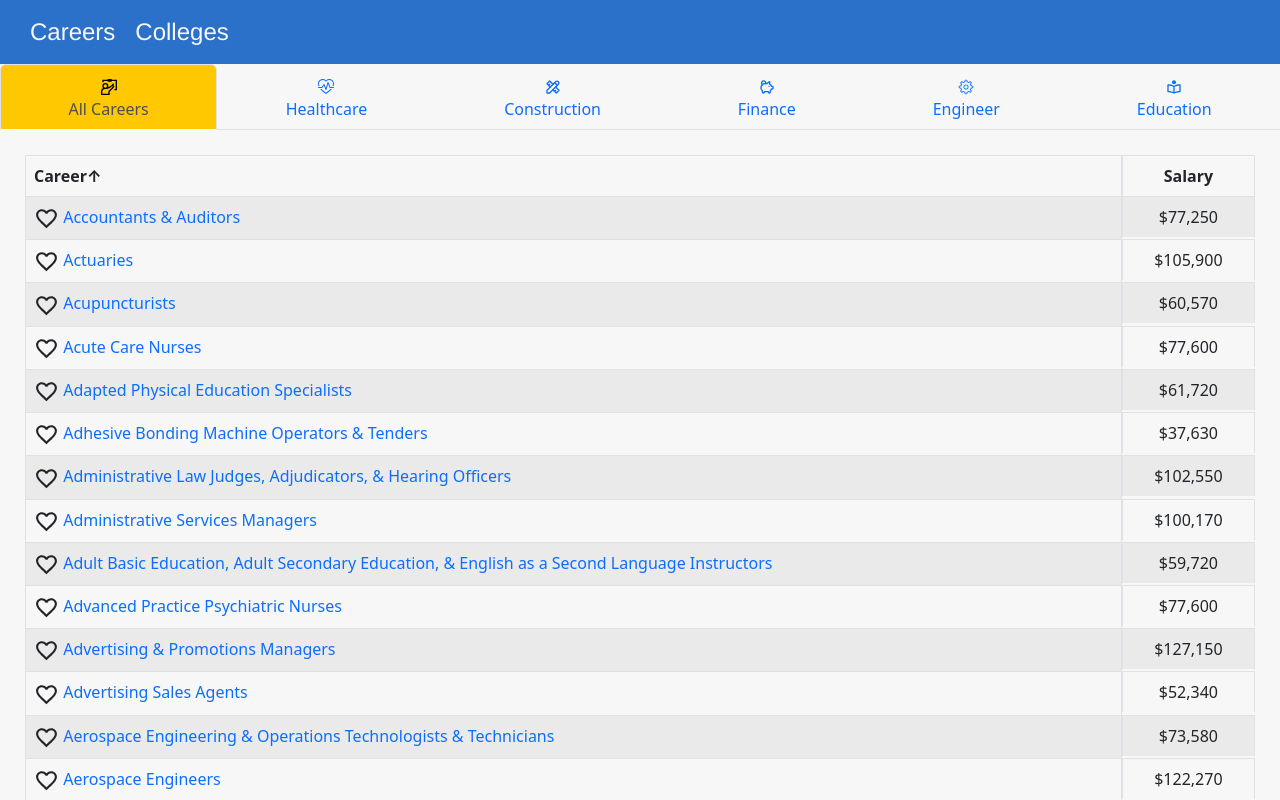
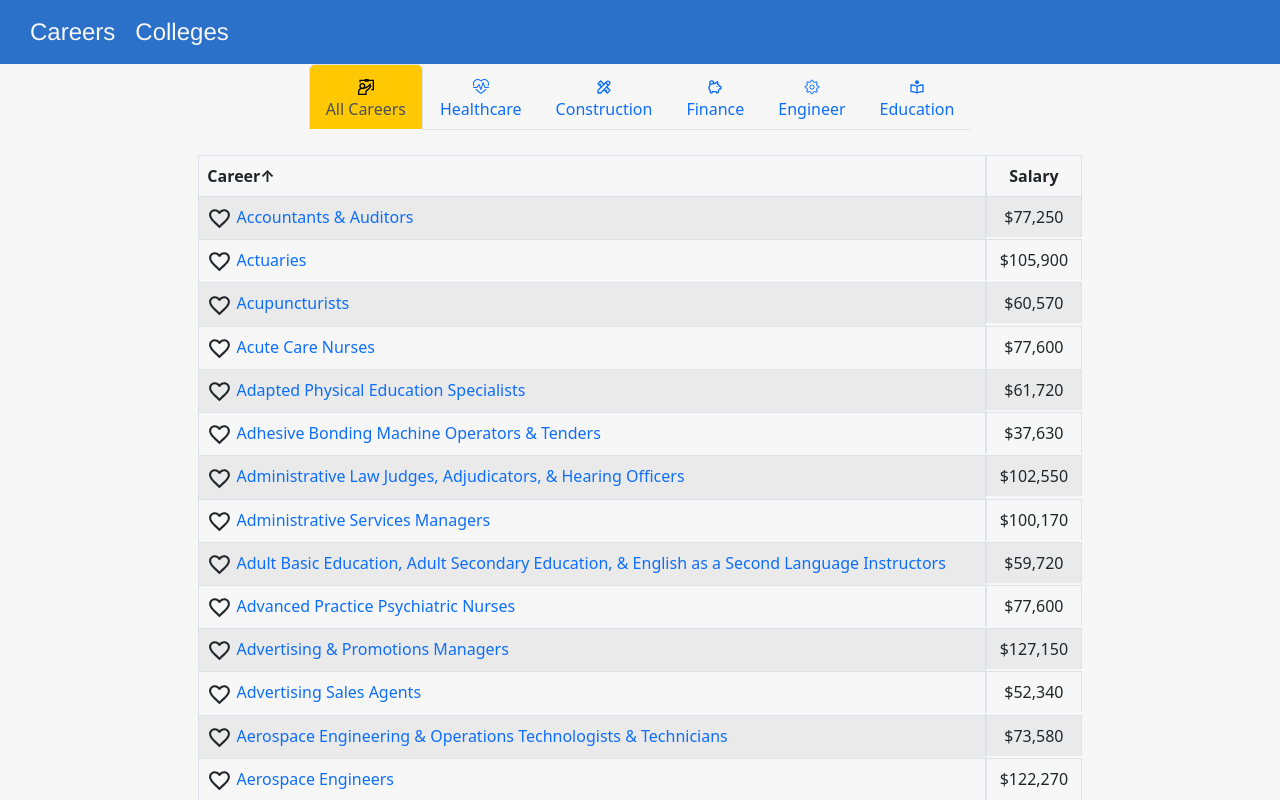
Before and after one commit to EmpathyTechnologies/CareerPlanToday-Frontend, a React (Create React App) app: page / in a window 1280 px wide. Shown: the top 800 px of the page. Built offline with nearby package versions, Linux system fonts and the light colour scheme.

Commit message:
Footer centered through the app

```diff
--- a/src/App.css
+++ b/src/App.css
@@ -1,5 +1,10 @@
 .CareersContainer,
 .CollegeContainer {
+  display: flex;
+  flex-direction: column;
+  align-items: center;
+  justify-content: center;
+  min-height: calc(100vh - var(--footer-height));
   background-color: var(--Polar);
 }
 
--- a/src/App.tsx
+++ b/src/App.tsx
@@ -12,6 +12,7 @@
 import About from "./pages/About";
 import "bootstrap/dist/css/bootstrap.min.css";
 import NoMatch from "./pages/404/NoMatch";
+
 
 function App() {
   ReactGA.initialize("UA-000000-01");
--- a/src/pages/Colleges.tsx
+++ b/src/pages/Colleges.tsx
@@ -22,7 +22,10 @@
   }, [filterByStates, filterByTuition]);
 
   return (
+
     <div>
+          <div className='CareersContainer'>
+
       <CollegesNavbar
         collegesList={collegesList}
         minimumTuition={minimumTuition}
@@ -55,5 +58,6 @@
       </div>
       <Footer />
     </div>
+    </div>
   );
 }
```
